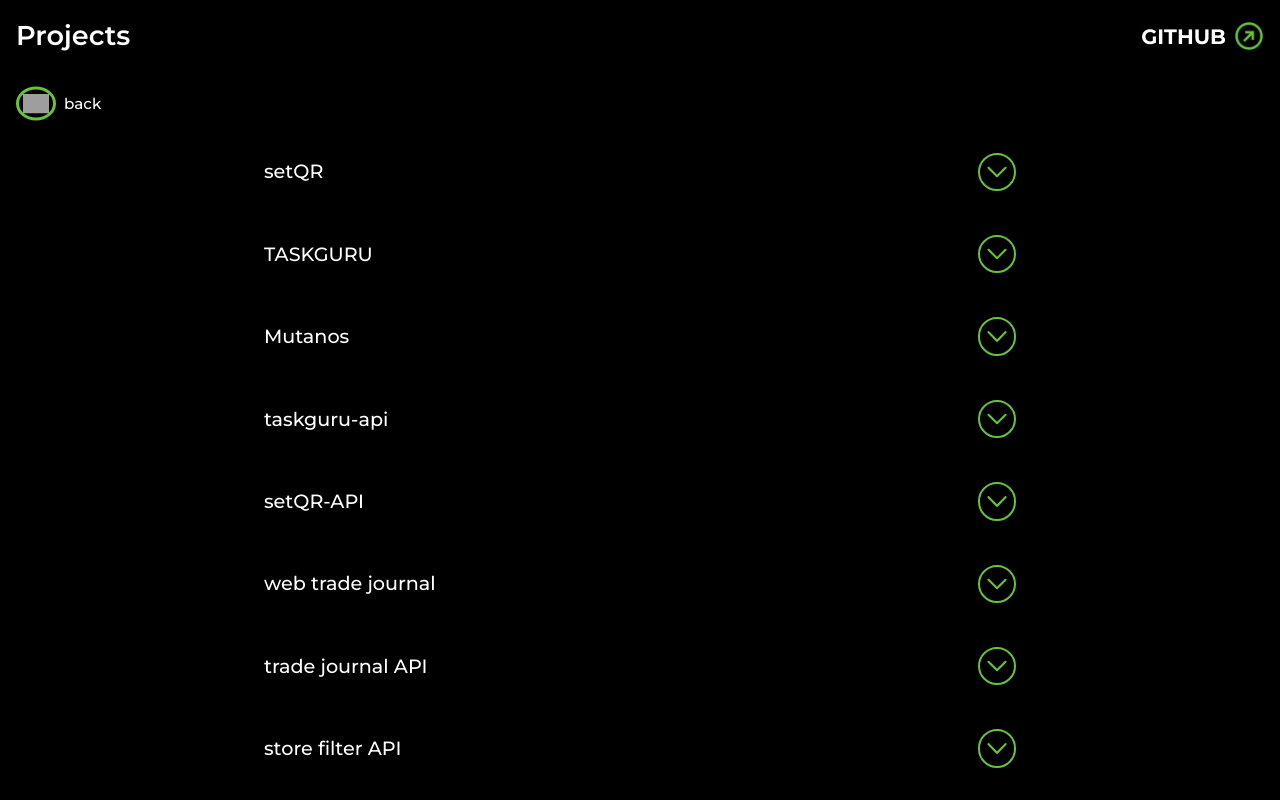
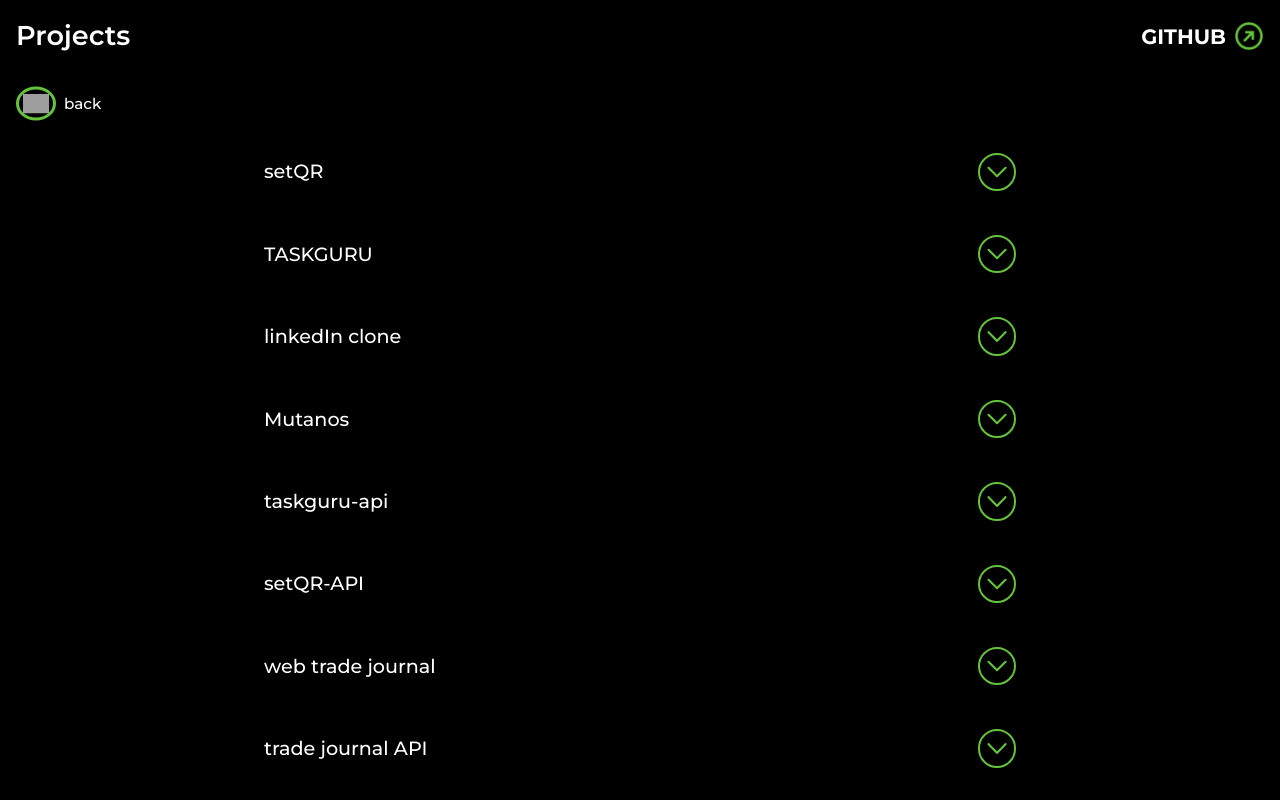
Before and after one commit to pappitito/portfolio, a Next.js app: page /allProjects in a window 1280 px wide. Shown: the top 800 px of the page. Built offline with nearby package versions, Linux system fonts and the light colour scheme; grey boxes are pictures that could not be loaded.

Commit message:
added linkedIn clone

```diff
--- a/components/projects.ts
+++ b/components/projects.ts
@@ -48,6 +48,20 @@
     },
     {
         id: 3,
+        img: '/images/projects/linkedin-clone.png',
+        title: 'linkedIn clone',
+        subtitle: 'Basic UI clone of linked equipped with authentication and database using firebase ',
+        livelink: 'https://devsnacks-linkedin-clone.app',
+        details: `In this project, I aimed to recreate the familiar and user-friendly interface of LinkedIn while incorporating modern web technologies. By leveraging the power of React, I created a dynamic and interactive user interface that delivers a seamless browsing experience.
+
+        To ensure a secure and reliable authentication system, I integrated Firebase Authentication. This allows users to create accounts, log in, and securely access their personalized profiles. By leveraging Firebase Firestore, a scalable and real-time database, I implemented robust data storage and retrieval functionalities for user profiles, connections, and other essential features.
+
+        Throughout the development process, I focused on delivering a high-performance application with smooth transitions and responsive design. Leveraging the Redux library, I effectively managed the application's state, providing efficient data flow and enhancing overall performance.
+
+        By building this LinkedIn UI clone, I aimed to showcase my proficiency in frontend development, UI design, and integration of powerful technologies. The project demonstrates my ability to create engaging user interfaces, implement secure authentication mechanisms, and utilize cutting-edge tools and frameworks to deliver outstanding web applications.`
+    },
+    {
+        id: 4,
         img: '/images/projects/mutanos-ss.png',
         title: 'Mutanos',
         subtitle: 'landing page done for an imaginary restaurant',
@@ -60,7 +74,7 @@
          the last section contains brief introduction of the lead chef at the restaurant.`
     },
     {
-        id: 4,
+        id: 5,
         img: '/images/projects/code.png',
         title: 'taskguru-api',
         subtitle:'API for taskguru',
@@ -87,7 +101,7 @@
           provides a flexible and scalable solution for managing user accounts and tasks programmatically.`,
     },
     {
-        id: 5,
+        id: 6,
         img: '/images/projects/code.png',
         title: 'setQR-API',
         subtitle: 'backend powering the setQR web app',
@@ -130,7 +144,7 @@
            `,
     },
     {
-        id: 6,
+        id: 7,
         img: '/images/projects/wbt-ss.png',
         title: 'web trade journal',
         subtitle: 'online trading journal for traders',
@@ -162,7 +176,7 @@
          achieve better results.`,
     },
     {
-        id: 7,
+        id: 8,
         img: '/images/projects/code.png',
         title: 'trade journal API',
         subtitle: 'backend powering the trade journal web app',
@@ -193,7 +207,7 @@
         interact with the platform and gain valuable insights into their trading performance.`,
     },
     {
-        id: 8,
+        id: 9,
         img: '/images/projects/code.png',
         title: 'store filter API',
         subtitle: 'filtering store products on the backend',
@@ -225,7 +239,7 @@
         the API allows users to find the products they are looking for quickly and easily`,
     },
     {
-        id: 9,
+        id: 10,
         img: '/images/projects/code.png',
         title: 'Webscraper for online store',
         subtitle: `Web scraper built for an online store's flash sale.`,
@@ -255,7 +269,7 @@
          searching for it manually.`,
     },
     {
-        id: 10,
+        id: 11,
         img: '/images/projects/code.png',
         title: 'breast cancer diagnosis',
         subtitle: 'Machine learning model for detecting breast cancer using tensorflow',
@@ -273,7 +287,7 @@
         In conclusion, machine learning classifiers built with TensorFlow can help in the early detection and diagnosis of breast cancer by analyzing numerical data extracted from medical records. As more data becomes available, these models will become even more accurate and valuable in the fight against breast cancer`,
     },
     {
-        id: 11,
+        id: 12,
         img: '/images/projects/code.png',
         title: 'Railway Fault classifier',
         subtitle: 'Machine learning model for detecting faults on a railway using tensorflow',
@@ -291,7 +305,7 @@
         In conclusion, a railway fault detector that is trained with TensorFlow using images of good and faulty railways can automate the process of detecting faults in railways, leading to improved safety and reliability. As more data becomes available, these models will become even more accurate and valuable in maintaining the integrity of railway infrastructure.`,
     },
     {
-        id: 12,
+        id: 13,
         img: '/images/projects/code.png',
         title: 'Drybean classifier',
         subtitle: 'Machine learning model for classifying drybean into 7 categories using tensorflow',
--- a/pages/details/[id].tsx
+++ b/pages/details/[id].tsx
@@ -54,7 +54,7 @@
                         <div className=' w-[80%] mds:w-[50%] max-w-[33rem] mt-[1rem] border-white rounded-[0.2rem] border-[0.2rem]'>
                             <Image src={project.img} alt='screenshot' width={600} height={400} priority  />
                         </div>
-                        <p className='mt-[2rem] w-[90%] leading-8 text-justify mds:w-[75%] max-w-[44rem]'>{project.details}</p>
+                        <p className='mt-[2rem] w-[90%] leading-8 md:text-justify mds:w-[75%] max-w-[44rem]'>{project.details}</p>
                         <div className='flex flex-row mb-[2rem]'>
                             <div className='flex flex-wrap gap-[1rem] w-[100%] mt-[2rem] justify-center items-center '>
                                <Link className='w-[7.2rem]' href={project.livelink? project.livelink: project.codeLink? project.codeLink: ''} target='_blank'><Button text={project.livelink? 'VIEW LIVE': 'VIEW CODE'} /></Link>
```
Also changed, not shown: public/images/projects/linkedin-clone.png (added).
